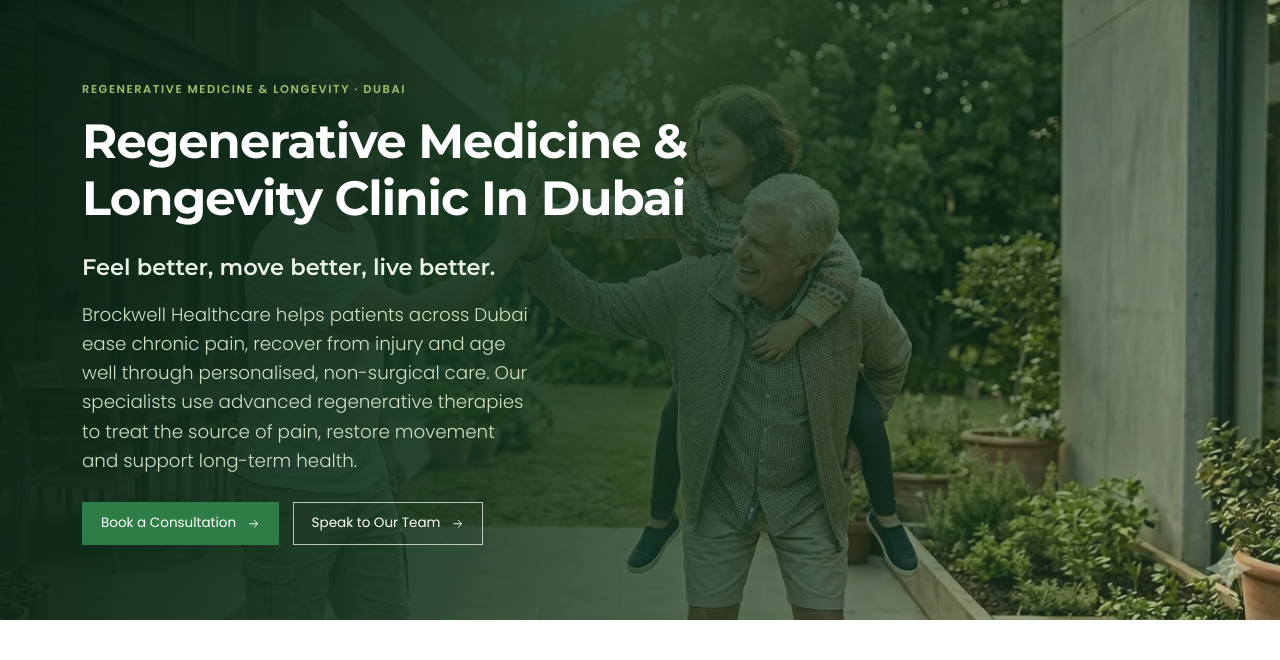
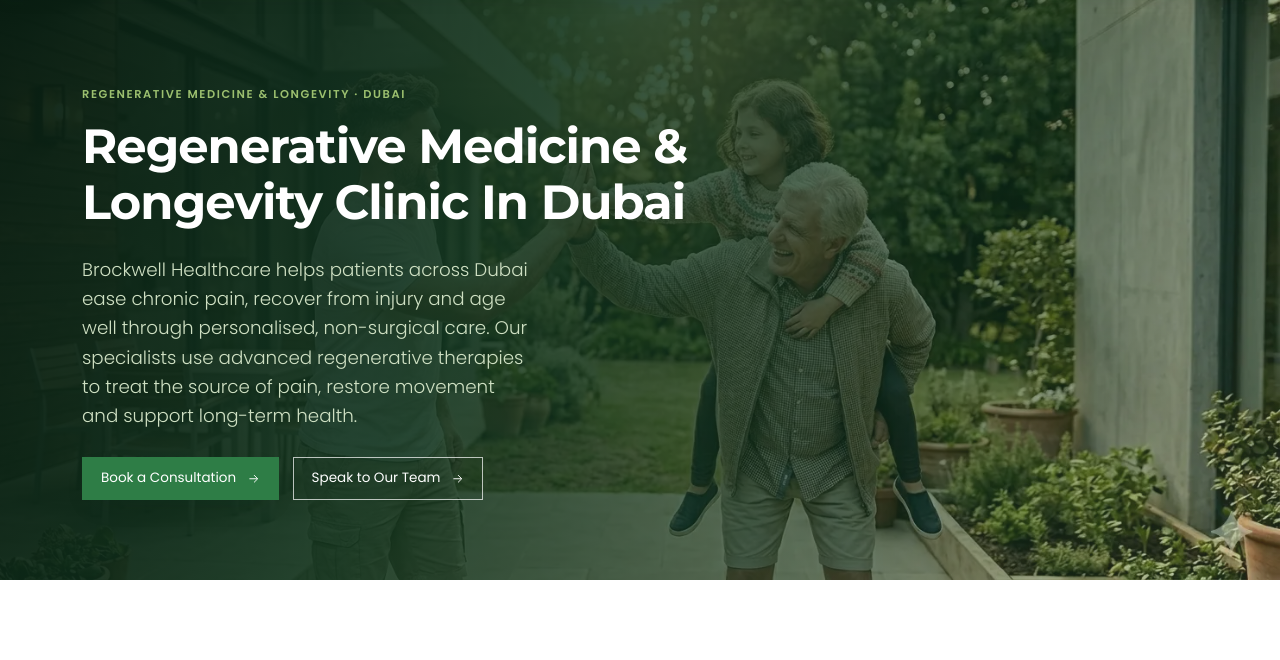
Before and after one commit to Shakeeb871/brockwellhealthcare, a Django app: page /uae/ in a window 1280 px wide. Shown: the part 132-792 px from the top of the page. Run offline with Django 5.2, Linux system fonts and the light colour scheme; data comes from the database, SQL or seed files in the repository; data that the repository does not hold is empty.

Commit message:
Home hero: remove the "Feel better, move better, live better" sub-line
Co-Authored-By: Claude Opus 4.8 <noreply@anthropic.com>
Claude-Session: https://claude.ai/code/session_01KvVyHP1uRM6Qu9H2CEMFLY

```diff
--- a/templates/core/home.html
+++ b/templates/core/home.html
@@ -7,7 +7,6 @@
     <div class="hero__content">
       <span class="eyebrow">Regenerative Medicine &amp; Longevity · Dubai</span>
       <h1>Regenerative Medicine &amp; Longevity Clinic in Dubai</h1>
-      <p class="hero__sub">Feel better, move better, live better.</p>
       <p class="lead">Brockwell Healthcare helps patients across Dubai ease chronic pain, recover from
         injury and age well through personalised, non-surgical care. Our specialists use advanced
         regenerative therapies to treat the source of pain, restore movement and support long-term health.</p>
```
